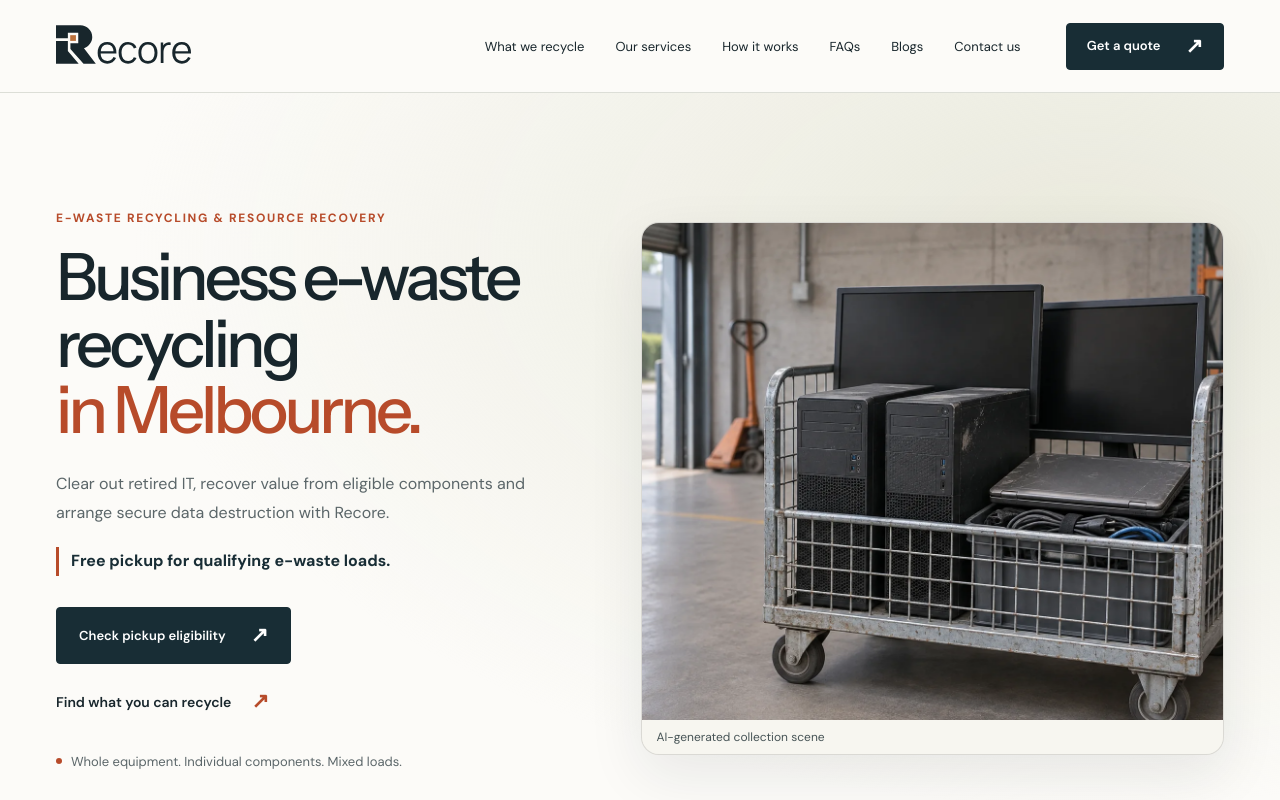
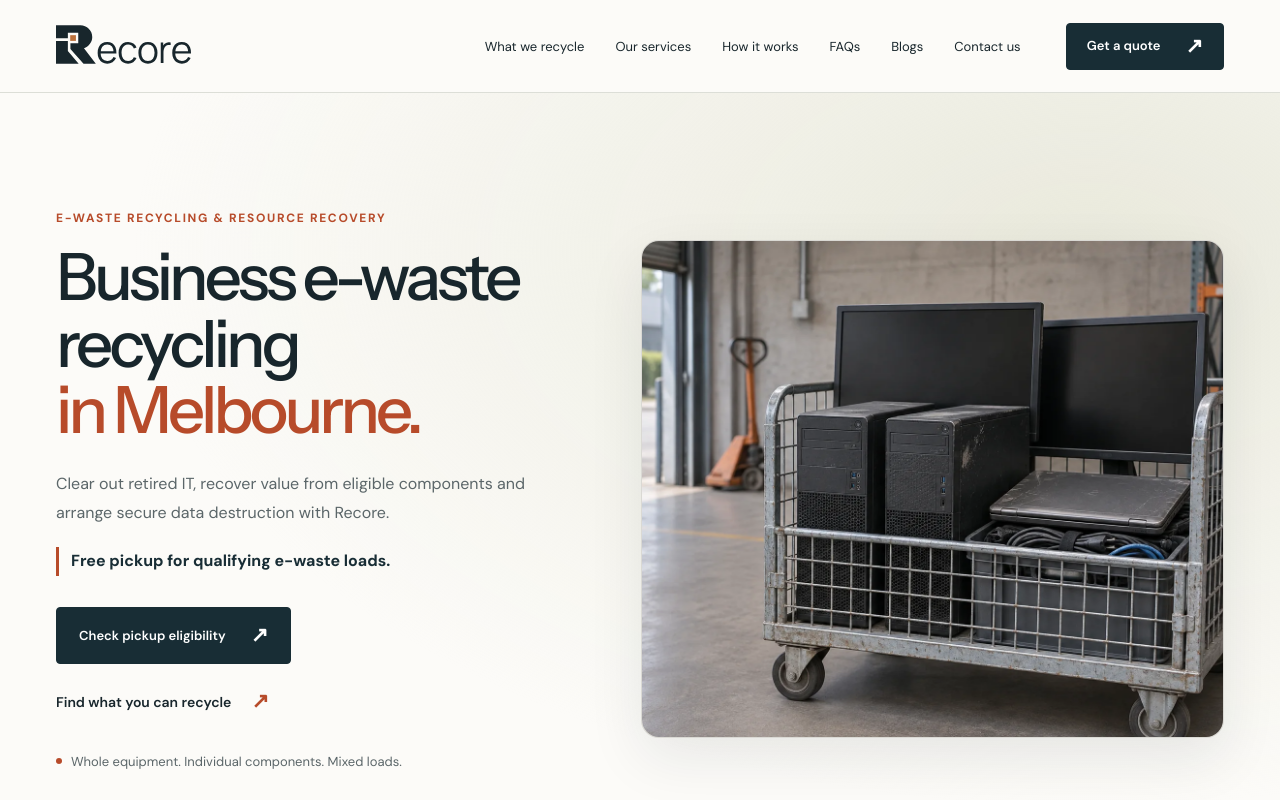
Before and after one commit to kennnnyyen/ewaste, a Next.js app: page / in a window 1280 px wide. Shown: the top 800 px of the page. Built offline with nearby package versions, Linux system fonts and the light colour scheme.

Commit message:
Remove Recore homepage image caption

```diff
--- a/app/globals.css
+++ b/app/globals.css
@@ -1630,13 +1630,6 @@ p {
   margin: 20px 0 0;
   padding-inline-start: 12px;
 }
-.landing-page .hero-art-caption {
-  padding: 9px 14px;
-  color: #475456;
-  background: #f7f6f0;
-  font-size: 12px;
-  line-height: 1.35;
-}
 .landing-page .eyebrow {
   font-size: 12px;
   margin-bottom: 16px;
--- a/app/page.tsx
+++ b/app/page.tsx
@@ -141,7 +141,6 @@ export default function Home() {
                   sizes="(max-width: 800px) 100vw, 50vw"
                 />
               </div>
-              <figcaption className="hero-art-caption">AI-generated collection scene</figcaption>
             </figure>
           </div>
         </section>
```
